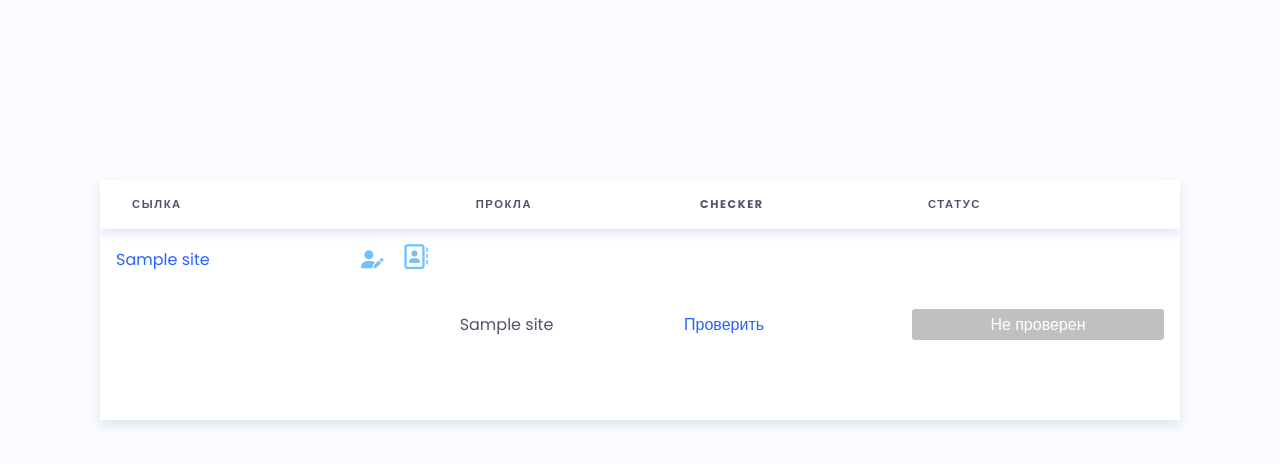
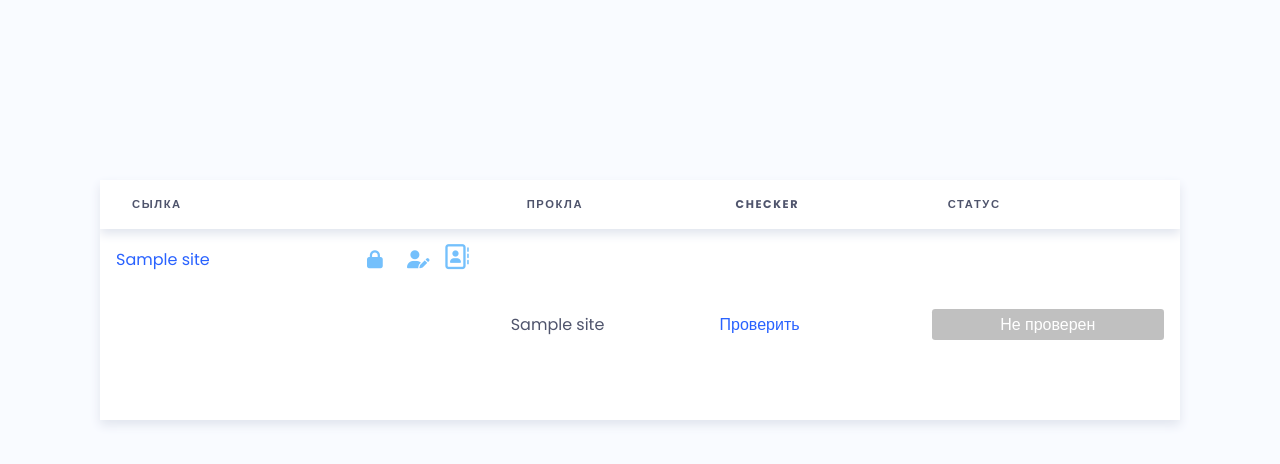
Before and after one commit to Vladiuse/DjBeget, a Django app: page / in a window 1280 px wide. Shown: the part 280-744 px from the top of the page. Run offline with Django 3.2, Linux system fonts and the light colour scheme; tables that the repository leaves empty hold one stand-in row (Sample ...); some libraries are stand-ins or nearby versions.

Commit message:
добавил https значет - сайт открываеться на http

```diff
--- a/HelloDjango/office/static/office/styles.css
+++ b/HelloDjango/office/static/office/styles.css
@@ -309,6 +309,7 @@ display: inline-block;
 i{
 color: #74c0fc;
 position: right;
+margin-right: 10px;
 }
 .fa-address-book{
 font-size: 25px;
@@ -316,9 +317,13 @@ font-size: 25px;
 
 }
 
+.fa-lock{
+font-size: 18px;
+margin-right: 20px;
+}
+
 .fa-user-edit{
 font-size: 18px;
-margin-right: 15px;
 }
 
 .sub-dom{
--- a/HelloDjango/office/templates/office/index.html
+++ b/HelloDjango/office/templates/office/index.html
@@ -30,8 +30,9 @@
             <tr>
 <!--            <td>{{ site.site_name }}</td>-->
                 <td class="first {{ site.status_sub }}">
-                    <a href="{{ site.get_https_site }}" target="_blank">{{ site.site_name }}</a>
+                    <a href="{{ site.get_http_site }}" target="_blank">{{ site.site_name }}</a>
                     <div class="icon-block">
+                        <a href="{{ site.get_https_site }}" target="_blank"><i class="fas fa-lock"></i></a>
                     <a href="{{ site.get_beget_editor }}" target="_blank"><i class="fas fa-user-edit"></i></a>
                    <a href="{{ site.get_log_url }}" target="_blank"> <i class="far fa-address-book"></i></a>
                         </div>
```
